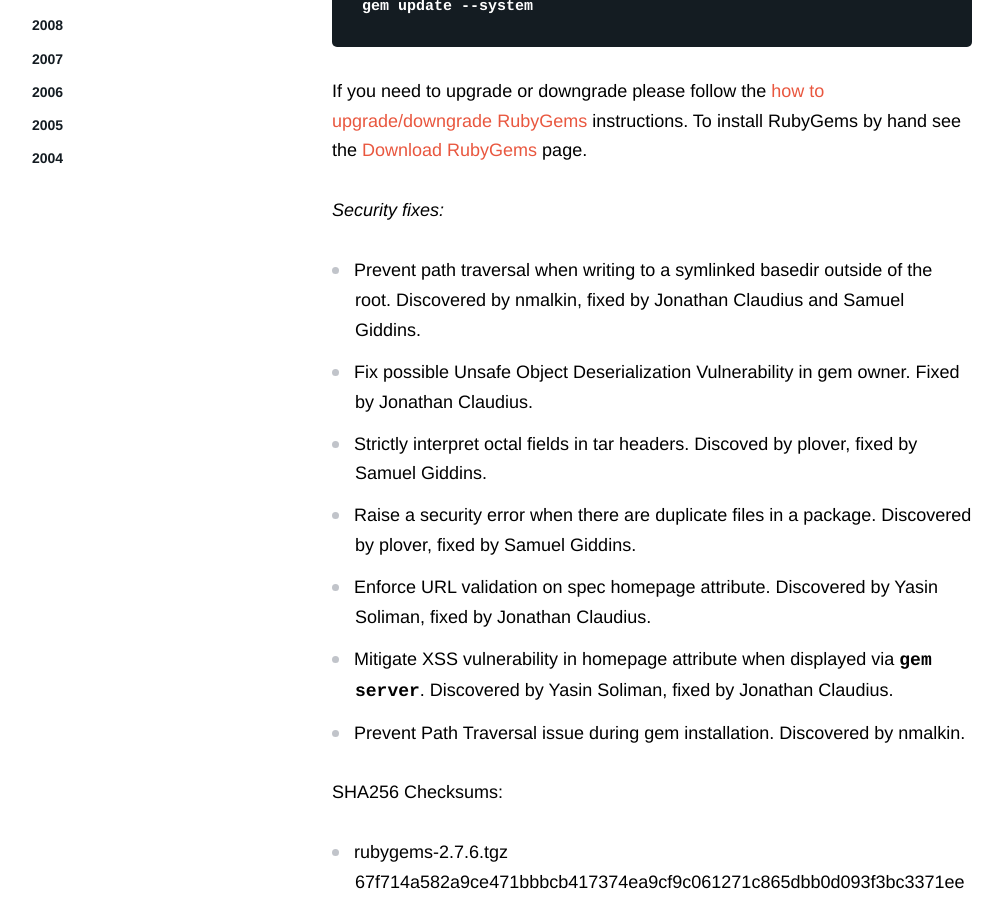
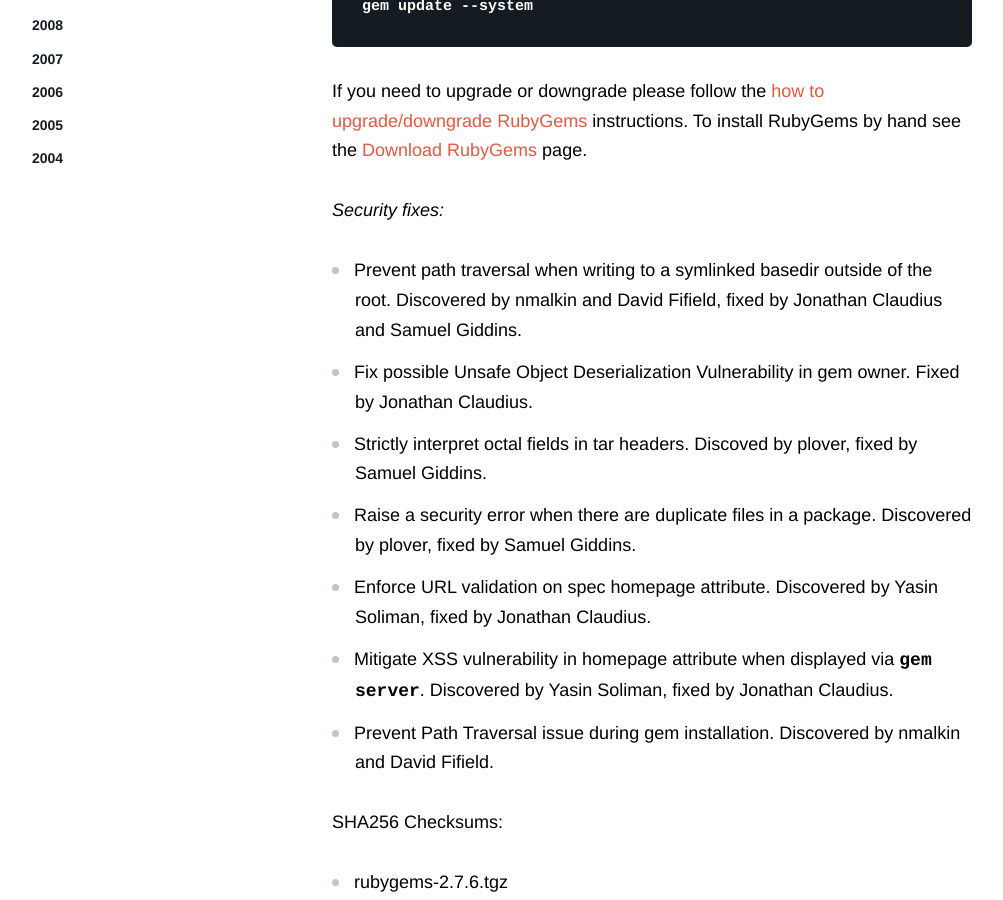
Before and after one commit to rubygems/rubygems.github.io, a Jekyll site: the page built from _posts/2018-02-15-2.7.6-released.md, in a window 1280 px wide and 900 px high, scrolled down 555 px. Shown: the whole window, without its empty margins (138-1141 px from the left). Built offline with Jekyll 4.4.1, drawn with Linux system fonts in a browser that asks for light colours; comment, search, counter and statistics services are not loaded.

Commit message:
Add David Fifield to path traversal attribution per request of nmalkin

```diff
--- a/_posts/2018-02-15-2.7.6-released.md
+++ b/_posts/2018-02-15-2.7.6-released.md
@@ -17,13 +17,13 @@
 
 _Security fixes:_
 
-* Prevent path traversal when writing to a symlinked basedir outside of the root. Discovered by nmalkin, fixed by Jonathan Claudius and Samuel Giddins.
+* Prevent path traversal when writing to a symlinked basedir outside of the root. Discovered by nmalkin and David Fifield, fixed by Jonathan Claudius and Samuel Giddins.
 * Fix possible Unsafe Object Deserialization Vulnerability in gem owner. Fixed by Jonathan Claudius.
 * Strictly interpret octal fields in tar headers. Discoved by plover, fixed by Samuel Giddins.
 * Raise a security error when there are duplicate files in a package. Discovered by plover, fixed by Samuel Giddins.
 * Enforce URL validation on spec homepage attribute. Discovered by Yasin Soliman, fixed by Jonathan Claudius.
 * Mitigate XSS vulnerability in homepage attribute when displayed via `gem server`. Discovered by Yasin Soliman, fixed by Jonathan Claudius.
-* Prevent Path Traversal issue during gem installation. Discovered by nmalkin.
+* Prevent Path Traversal issue during gem installation. Discovered by nmalkin and David Fifield.
 
 
 SHA256 Checksums:
```
